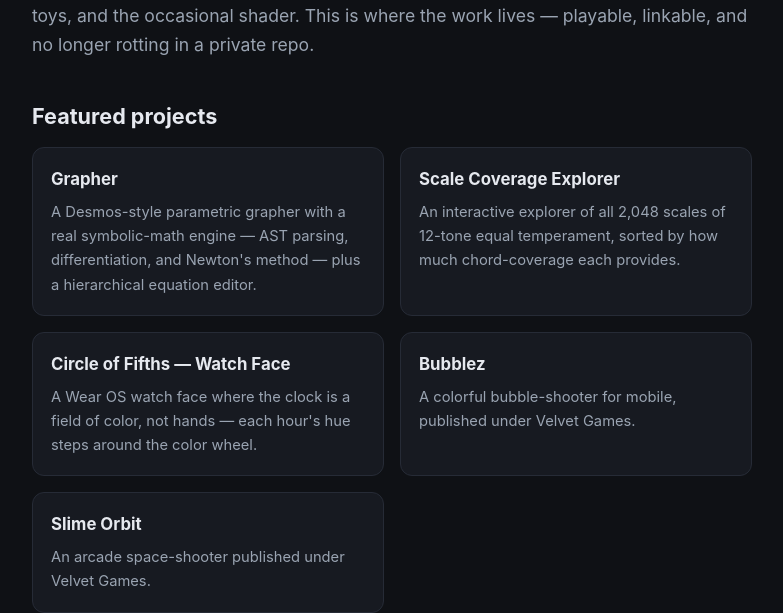
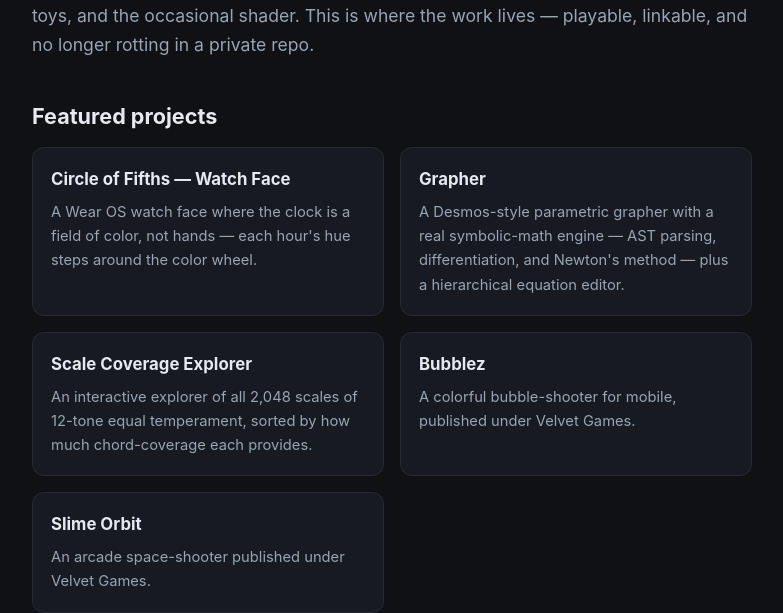
Before and after one commit to ersagunkuruca/ersagunkuruca.github.io, a plain HTML site: page index.html in a window 1280 px wide. Shown: the part 187-800 px from the top of the page, without its empty margins (248-1031 px from the left). Drawn offline with Linux system fonts and the light colour scheme.

Commit message:
Redeploy: review round 2 fixes

```diff
--- a/index.html
+++ b/index.html
@@ -3,7 +3,7 @@
 Game &amp; software developer. I build Unity games (published under
 <strong>Velvet Games</strong>), web toys, and the occasional shader.
     This is where the work lives — playable, linkable, and no longer rotting in a private repo.
-</p> <h2>Featured projects</h2> <div class="grid"> <a class="card" href="/projects/grapher/"> <h3>Grapher</h3> <p>A Desmos-style parametric grapher with a real symbolic-math engine — AST parsing, differentiation, and Newton&#39;s method — plus a hierarchical equation editor.</p> </a><a class="card" href="/projects/scale-coverage-explorer/"> <h3>Scale Coverage Explorer</h3> <p>An interactive explorer of all 2,048 scales of 12-tone equal temperament, sorted by how much chord-coverage each provides.</p> </a><a class="card" href="/projects/circle-of-fifths-watchface/"> <h3>Circle of Fifths — Watch Face</h3> <p>A Wear OS watch face where the clock is a field of color, not hands — each hour&#39;s hue steps around the color wheel.</p> </a><a class="card" href="/projects/bubblez/"> <h3>Bubblez</h3> <p>A colorful bubble-shooter for mobile, published under Velvet Games.</p> </a><a class="card" href="/projects/slime-orbit/"> <h3>Slime Orbit</h3> <p>An arcade space-shooter published under Velvet Games.</p> </a> </div><h2>Latest writing</h2> <ul class="post-list"> <li> <a href="/blog/hello-world/">Bringing the old work back to life</a> <span class="meta">Jul 12, 2026</span> </li> </ul> </div> </main> <footer class="site"> <div class="wrap">
+</p> <h2>Featured projects</h2> <div class="grid"> <a class="card" href="/projects/circle-of-fifths-watchface/"> <h3>Circle of Fifths — Watch Face</h3> <p>A Wear OS watch face where the clock is a field of color, not hands — each hour&#39;s hue steps around the color wheel.</p> </a><a class="card" href="/projects/grapher/"> <h3>Grapher</h3> <p>A Desmos-style parametric grapher with a real symbolic-math engine — AST parsing, differentiation, and Newton&#39;s method — plus a hierarchical equation editor.</p> </a><a class="card" href="/projects/scale-coverage-explorer/"> <h3>Scale Coverage Explorer</h3> <p>An interactive explorer of all 2,048 scales of 12-tone equal temperament, sorted by how much chord-coverage each provides.</p> </a><a class="card" href="/projects/bubblez/"> <h3>Bubblez</h3> <p>A colorful bubble-shooter for mobile, published under Velvet Games.</p> </a><a class="card" href="/projects/slime-orbit/"> <h3>Slime Orbit</h3> <p>An arcade space-shooter published under Velvet Games.</p> </a> </div><p class="meta"><a href="/projects/">All projects →</a></p> <h2>Latest writing</h2> <ul class="post-list"> <li> <a href="/blog/hello-world/">Bringing the old work back to life</a> <span class="meta">Jul 12, 2026</span> </li> </ul><p class="meta"><a href="/blog/">All posts →</a></p>  </div> </main> <footer class="site"> <div class="wrap">
 © 2026 Ersagun Kuruca · Velvet Games ·
 <a href="https://codepen.io/ersagun" target="_blank" rel="me noopener">CodePen</a> ·
 <a href="https://github.com/ersagunkuruca" target="_blank" rel="me noopener">GitHub</a> </div> </footer> </body></html>
```
Also changed, not shown: blog/index.html (+1 -1 lines), projects/index.html (+1 -1 lines).
